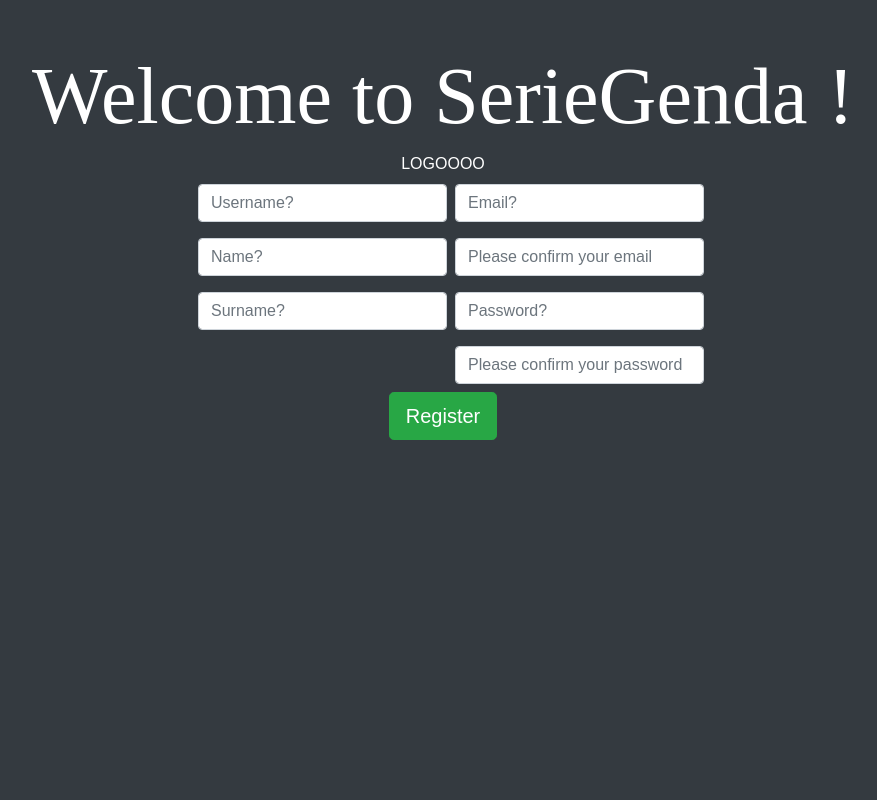
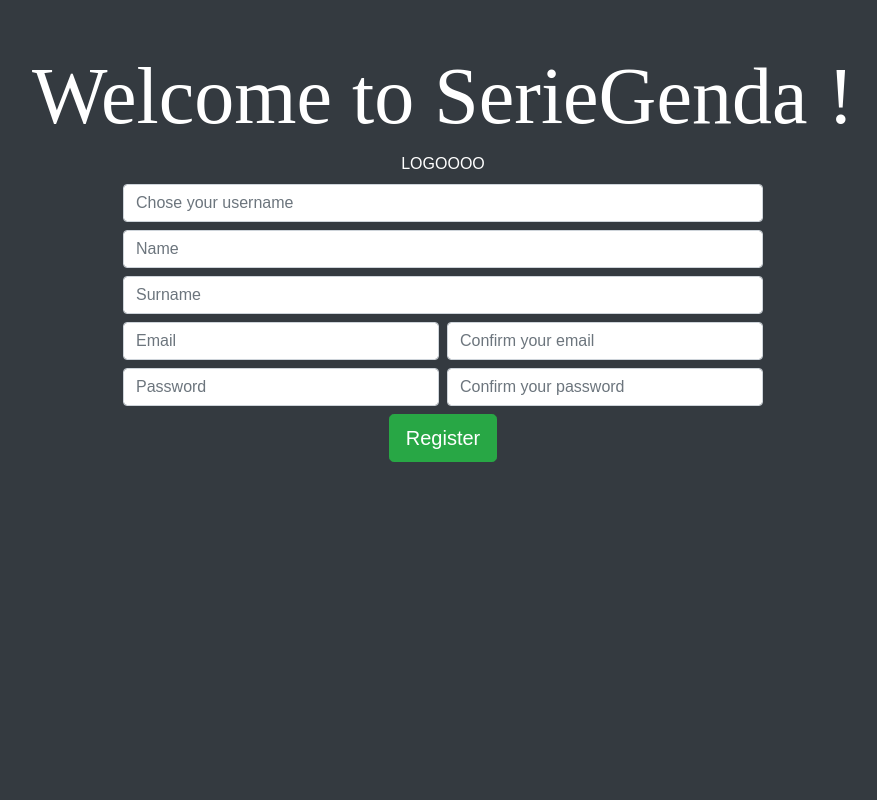
Before and after one commit to ArnaudVar/POOA, a Flask app: page /register in a window 1280 px wide. Shown: the whole page, without its empty margins (197-1074 px from the left). Run offline with Flask 2, Linux system fonts and the light colour scheme; some libraries are stand-ins or nearby versions; some web fonts are replaced.

Commit message:
Improved Login and Register

```diff
--- a/app/templates/register.html
+++ b/app/templates/register.html
@@ -16,37 +16,37 @@
             <form action="" method="post" role="form" novalidate class="w-50 login-input">
                 {{ form.hidden_tag() }}
                 LOGOOOO
-                <div class="d-flex flex-row justify-content-center">
-                    <div class="d-flex flex-column">
-                        <input type="text" class="m-2 form-control" id="username" name="username" placeholder="Username?">
+                <div class="d-flex flex-column justify-content-between">
+                        <input type="text" class="mb-2 mt-2 form-control justify-content-between" id="username" name="username" placeholder="Chose your username">
                             {% for error in form.username.errors %}
-                            <span class = "m-2" style="color: red;">[{{ error }}]</span>
+                            <span class = "mb-1" style="color: red;">* {{ error }}</span>
                             {% endfor %}
-                        <input type="text" class="m-2 form-control" id="name" name="name" placeholder="Name?">
+                        <input type="text" class="mb-2 form-control" id="name" name="name" placeholder="Name">
                             {% for error in form.name.errors %}
-                            <span class = "m-2" style="color: red;">[{{ error }}]</span>
+                            <span class = "mb-1" style="color: red;">* {{ error }}</span>
                             {% endfor %}
-                        <input type="text" class="m-2 form-control" id="surname" name="surname" placeholder="Surname?">
+                        <input type="text" class="mb-2 form-control" id="surname" name="surname" placeholder="Surname">
                             {% for error in form.surname.errors %}
-                            <span class = "m-2" style="color: red;">[{{ error }}]</span>
+                            <span class = "mb-1" style="color: red;">* {{ error }}</span>
+                            {% endfor %}
+                    <div class="d-flex flex-row justify-content-between">
+                        <input type="text" class="mb-2 mr-1 form-control" id="email" name="email" placeholder="Email">
+                            {% for error in form.email.errors %}
+                            <span class = "mb-1" style="color: red;">* {{ error }}</span>
+                            {% endfor %}
+                        <input type="text" class="mb-2 ml-1 form-control" id="email2" name="email2" placeholder="Confirm your email">
+                            {% for error in form.email2.errors %}
+                            <span class = "mb-1" style="color: red;">* {{ error }}</span>
                             {% endfor %}
                     </div>
-                    <div class="d-flex flex-column pl-2">
-                        <input type="text" class="m-2 form-control" id="email" name="email" placeholder="Email?">
-                            {% for error in form.email.errors %}
-                            <span class = "m-2" style="color: red;">[{{ error }}]</span>
+                    <div class="d-flex flex-row ">
+                        <input type="password" class="mb-2 mr-1 form-control" id="password" name="password" placeholder="Password">
+                            {% for error in form.password.errors %}
+                            <span class = "mb-1" style="color: red;">* {{ error }}</span>
                             {% endfor %}
-                        <input type="text" class="m-2 form-control" id="email2" name="email2" placeholder="Please confirm your email">
-                            {% for error in form.email2.errors %}
-                            <span class = "m-2" style="color: red;">[{{ error }}]</span>
-                            {% endfor %}
-                        <input type="password" class="m-2 form-control" id="password" name="password" placeholder="Password?">
-                            {% for error in form.password.errors %}
-                            <span class = "m-2" style="color: red;">[{{ error }}]</span>
-                            {% endfor %}
-                        <input type="password" class="m-2 form-control" id="password2" name="password2" placeholder="Please confirm your password">
+                        <input type="password" class="mb-2 ml-1 form-control" id="password2" name="password2" placeholder="Confirm your password">
                             {% for error in form.password2.errors %}
-                            <span class = "m-2" style="color: red;">[{{ error }}]</span>
+                            <span class = "mb-1" style="color: red;">* {{ error }}</span>
                             {% endfor %}
                     </div>
                 </div>
```
Also changed, not shown: app/templates/login.html (+5 -5 lines), app.db.
